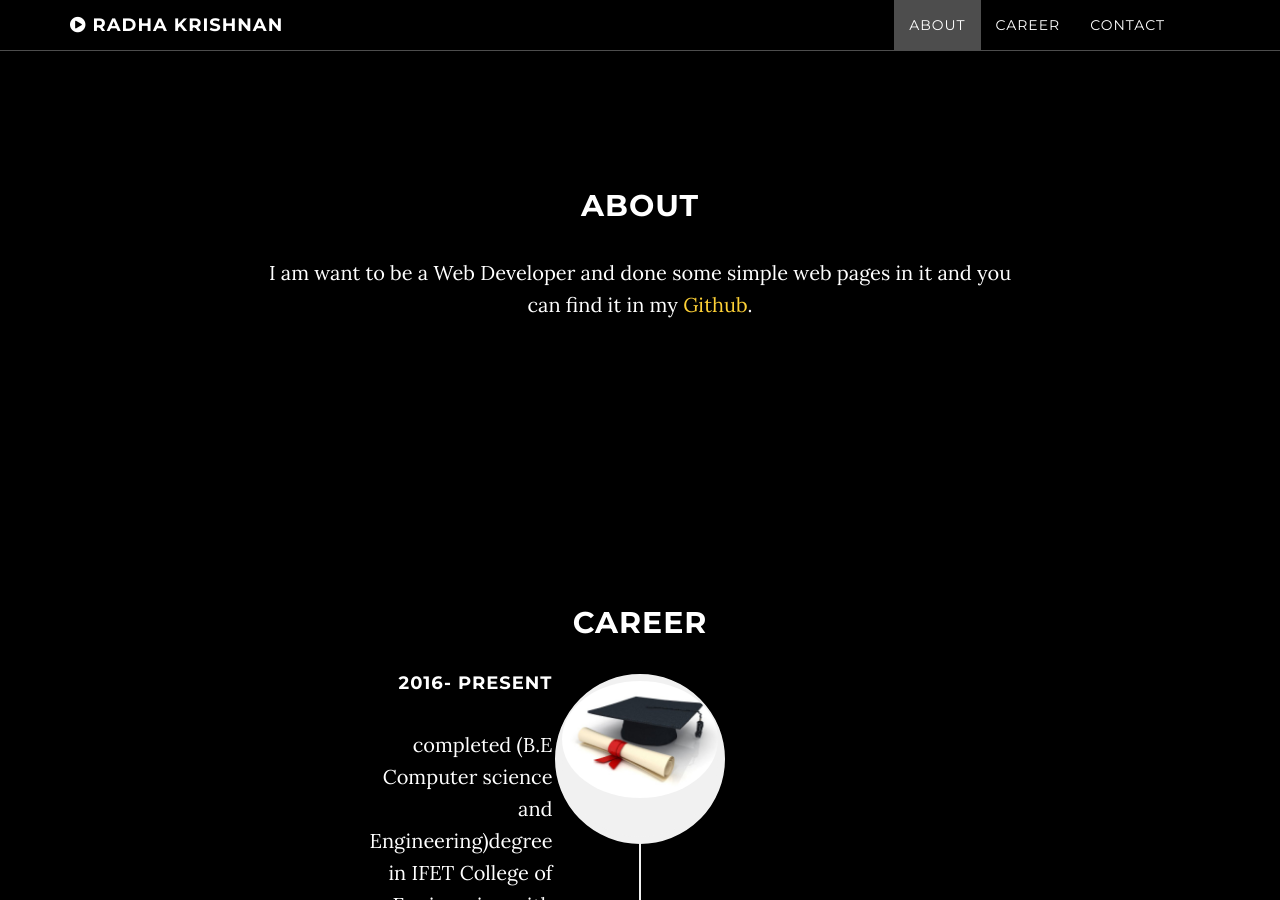
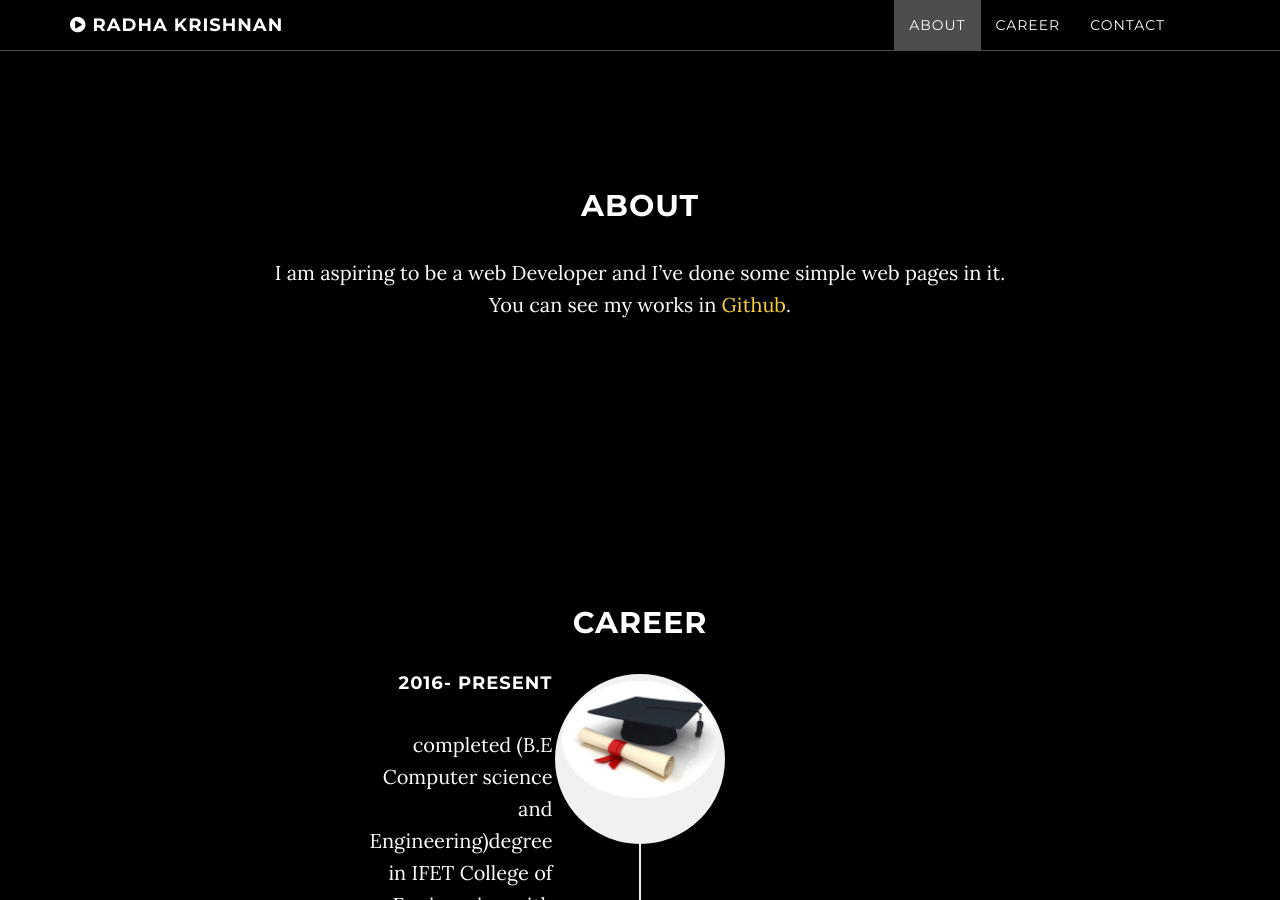
Before and after one commit to Srkrishna/srkrishna.github.io, a Jekyll site: the page built from index.html, in a window 1280 px wide and 900 px high, scrolled down 961 px. Built offline with Jekyll 4.4.1, drawn with Linux system fonts in a browser that asks for light colours.

Commit message:
content changed

```diff
--- a/about.html
+++ b/about.html
@@ -5,4 +5,4 @@ title: About
 ---
 ## About
 
-I am want to be a Web Developer and done some simple web pages in it and you can find it in my [Github](https://github.com/srkrishna).
+I am aspiring to be a web Developer and I've done some simple web pages in it. You can see my works in [Github](https://github.com/srkrishna).
```
Also changed, not shown: 1 other file.
